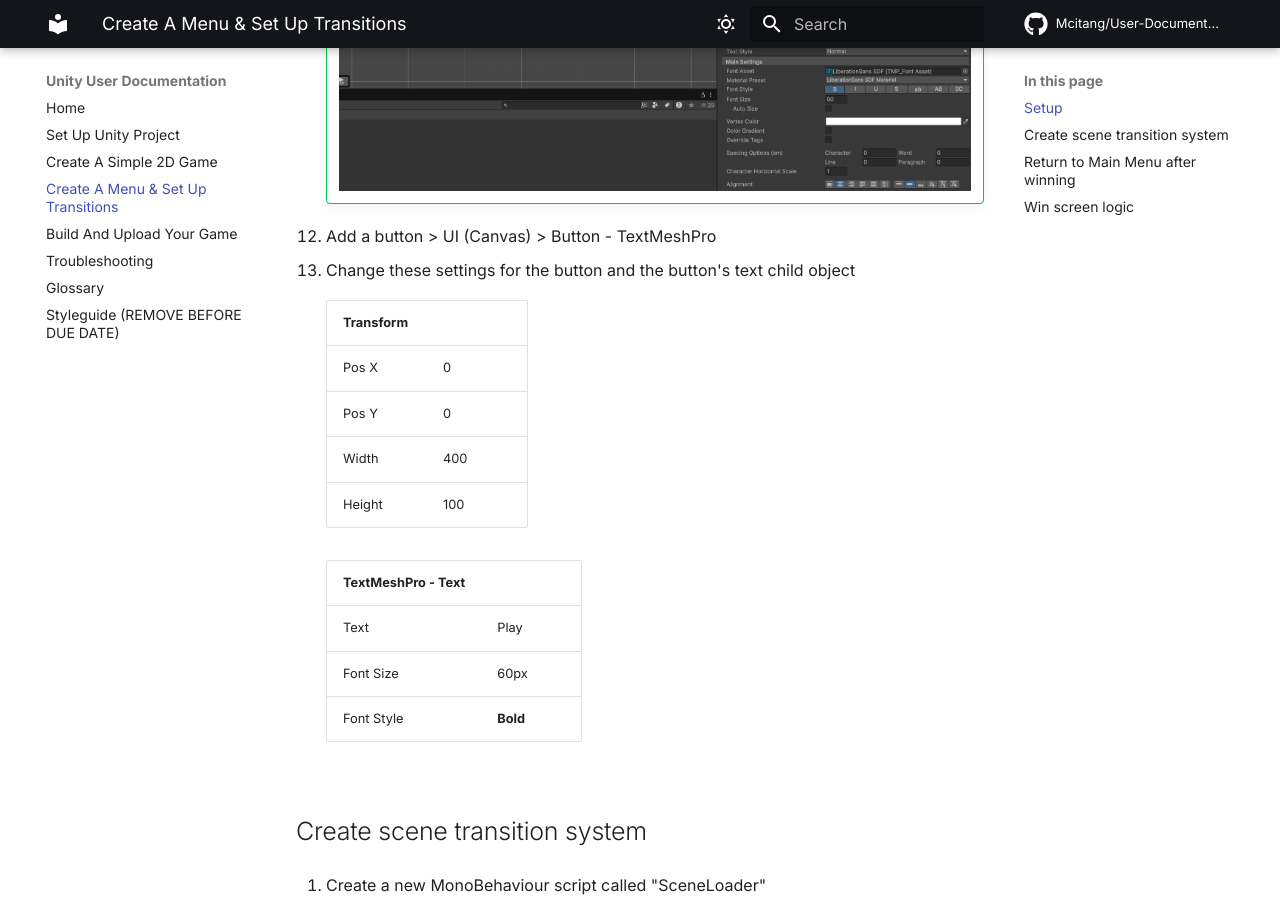
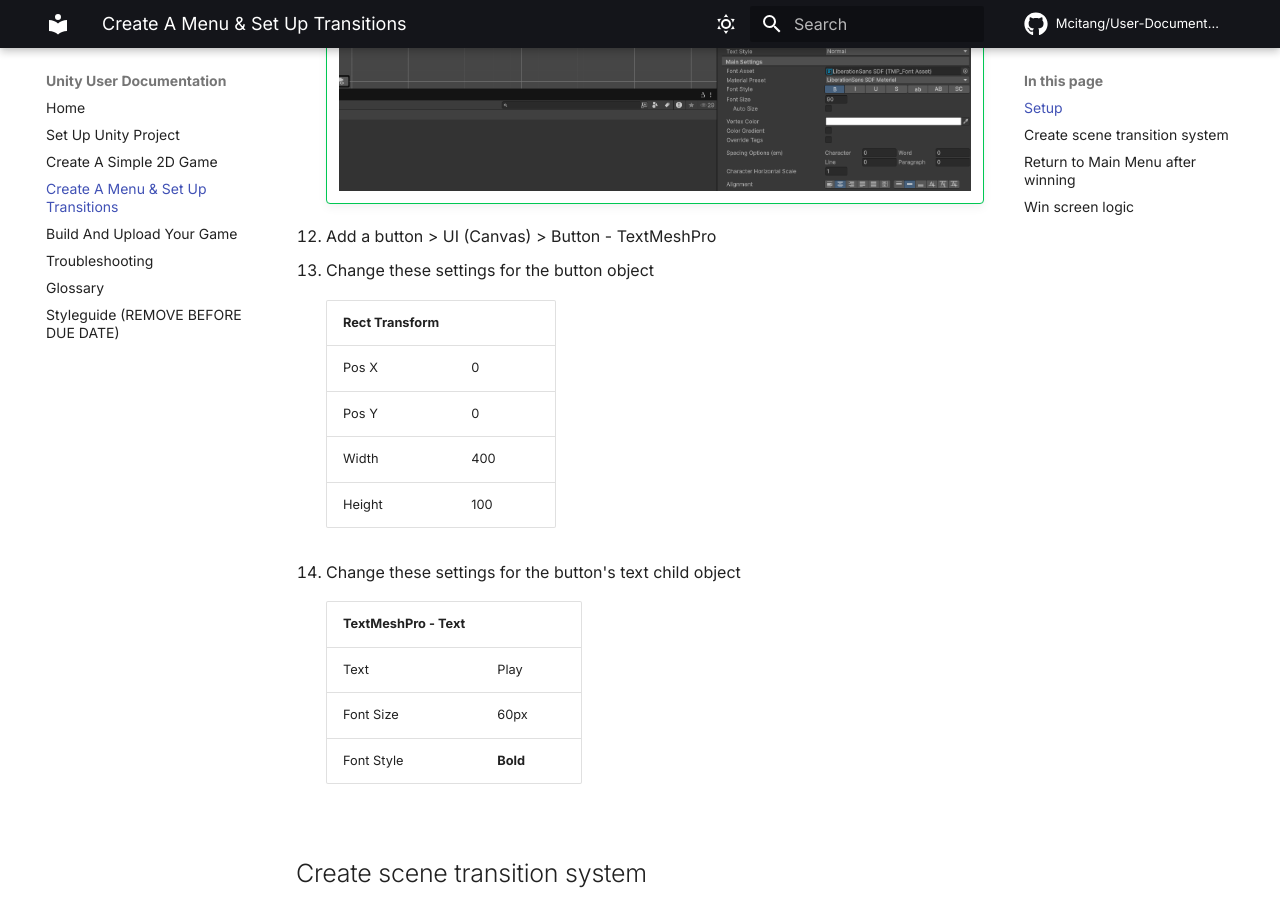
Before and after one commit to Mcitang/User-Documentation, an MkDocs documentation site: the page built from docs/make-menus.md, in a window 1280 px wide and 900 px high, scrolled down 1504 px. Built offline with MkDocs 1.6.1 and Material for MkDocs 9.7.7, drawn with Linux system fonts in a browser that asks for light colours; comment, search, counter and statistics services are not loaded; some of the changed text lies outside the part shown.

Commit message:
Clarify editing button style

```diff
--- a/docs/make-menus.md
+++ b/docs/make-menus.md
@@ -30,7 +30,7 @@
 
 1. Change these settings for the text object
 
-    | Transform     |           |
+    | Rect Transform    |           |
     | ---------     | ------    |
     | Pos X         | 0         |
     | Pos Y         | 400       |
@@ -51,14 +51,16 @@
 1. Add a button
     > UI (Canvas) > Button - TextMeshPro
 
-1. Change these settings for the button and the button's text child object
+1. Change these settings for the button object
 
-    | Transform     |           |
+    | Rect Transform    |           |
     | ---------     | ------    |
     | Pos X         | 0         |
     | Pos Y         | 0         |
     | Width         | 400       |
     | Height        | 100       |
+
+1. Change these settings for the button's text child object
 
     | TextMeshPro - Text    |   |
     | ---------     | ------    |
```
